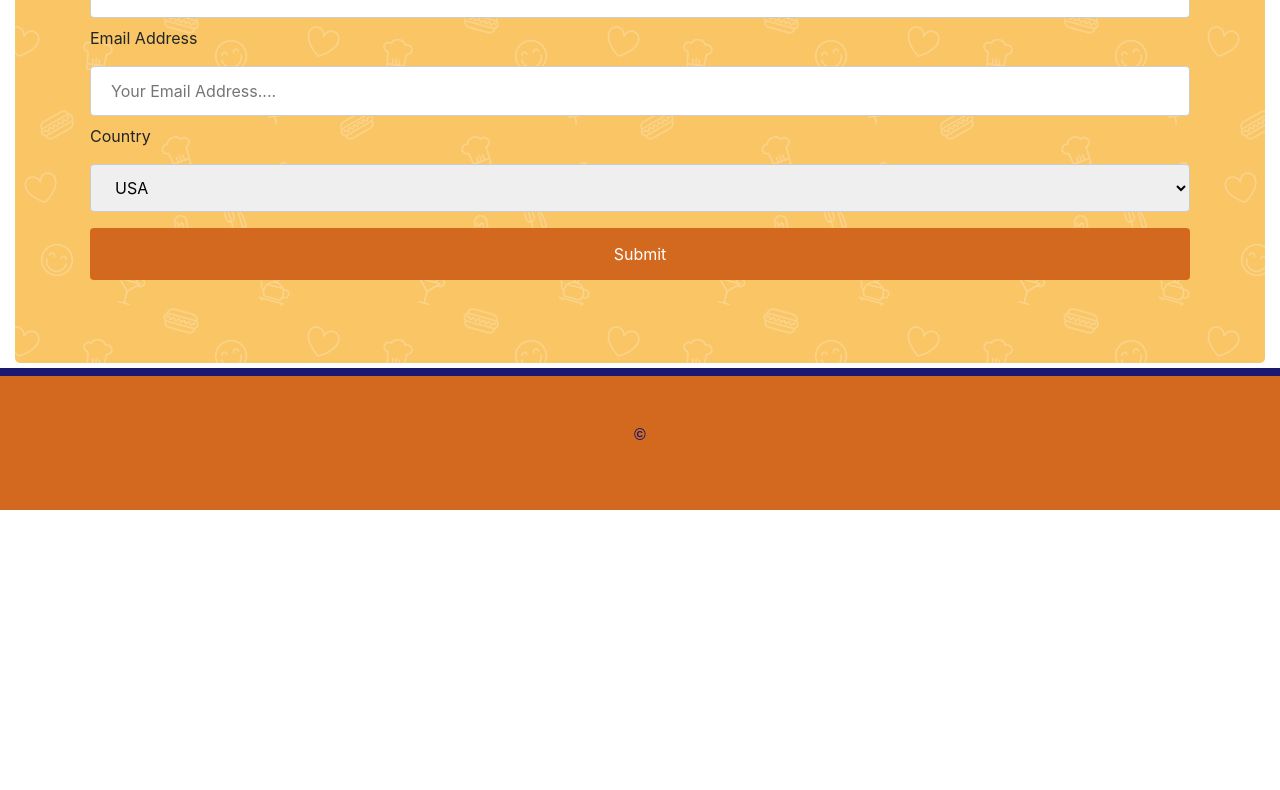
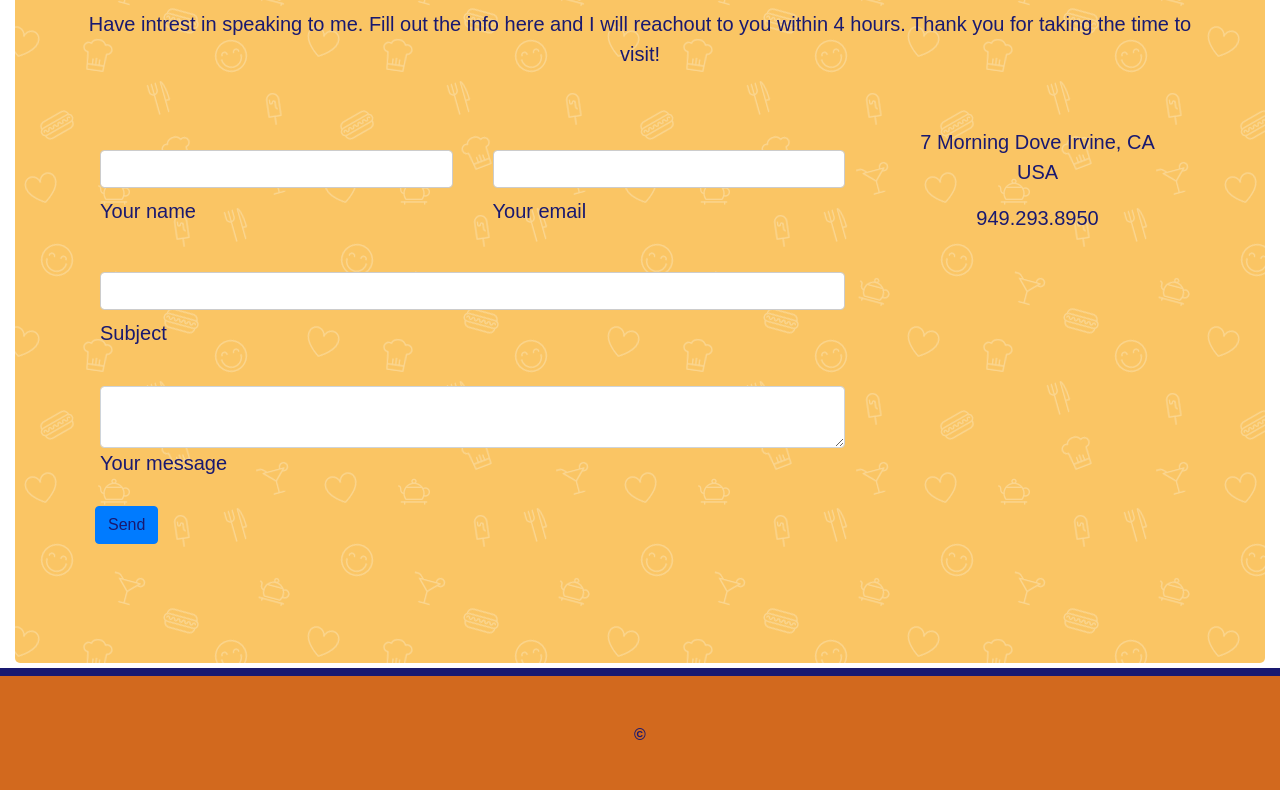
Before and after one commit to Rogue1037/Bootstrap-Portfolio1, a plain HTML site: page contact.html in a window 1280 px wide. Shown: the part 328-1118 px from the top of the page. Before the commit the page ends 838 px from the top, so only its background shows below. Drawn offline with nearby package versions, Linux system fonts and the light colour scheme.

Commit message:
added more to contact sheet

```diff
--- a/assets/css/style.css
+++ b/assets/css/style.css
@@ -81,8 +81,10 @@ input[type=text], select {
 
 }
 
-.nav {
-
+.mb-4 {
+  font-family: fantasy;
+  color: midnightblue;
+  font-size: 20px;
 
 }
 
--- a/contact.html
+++ b/contact.html
@@ -56,32 +56,98 @@
 <div class="container-fluid">
     <div class="main-content-fluid">
 
-            <div>
-                    <form action="/action_page.php">
-                      <label for="fname">Contact Name</label>
-                      <input type="text" id="fname" name="firstname" placeholder="Your name..">
 
-                      <label for="lname">Email Address</label>
-                      <input type="text" id="lname" name="email address" placeholder="Your Email Address....">
+<section class="mb-4">
 
-                      <label for="country">Country</label>
-                      <select id="country" name="country">
-                        <option value="USA">USA</option>
-                        <option value="canada">Canada</option>
-                        <option value="Coruscant">Couruscant</option>
-                      </select>
+  <h2 class="h1-responsive font-weight-bold text-center my-4">Contact us</h2>
+  <p class="text-center w-responsive mx-auto mb-5">Have intrest in speaking to me. Fill out the info here and I will reachout to you within 4 hours. Thank you for taking the time to visit!</p>
 
-                      <input type="submit" value="Submit">
-                    </form>
+  <div class="row">
+
+
+      <div class="col-md-9 mb-md-0 mb-5">
+          <form id="contact-form" name="contact-form" action="mailto:rogue1037@gmail.com" method="POST">
+
+
+              <div class="row">
+
+
+                  <div class="col-md-6">
+                      <div class="md-form mb-0">
+                          <input type="text" id="name" name="name" class="form-control">
+                          <label for="name" class="">Your name</label>
+                      </div>
                   </div>
 
 
 
+                  <div class="col-md-6">
+                      <div class="md-form mb-0">
+                          <input type="text" id="email" name="email" class="form-control">
+                          <label for="email" class="">Your email</label>
+                      </div>
+                  </div>
+
+
+              </div>
 
 
 
+              <div class="row">
+                  <div class="col-md-12">
+                      <div class="md-form mb-0">
+                          <input type="text" id="subject" name="subject" class="form-control">
+                          <label for="subject" class="">Subject</label>
+                      </div>
+                  </div>
+              </div>
 
 
+
+              <div class="row">
+
+
+                  <div class="col-md-12">
+
+                      <div class="md-form">
+                          <textarea type="text" id="message" name="message" rows="2" class="form-control md-textarea"></textarea>
+                          <label for="message">Your message</label>
+                      </div>
+
+                  </div>
+              </div>
+
+
+          </form>
+
+          <div class="text-center text-md-left">
+              <a class="btn btn-primary" onclick="document.getElementById('contact-form').submit();">Send</a>
+          </div>
+          <div class="status"></div>
+      </div>
+
+
+
+      <div class="col-md-3 text-center">
+          <ul class="list-unstyled mb-0">
+              <li><i class="fas fa-map-marker-alt fa-2x"></i>
+                  <p>7 Morning Dove Irvine, CA USA</p>
+              </li>
+
+              <li><i class="fas fa-phone mt-4 fa-2x"></i>
+                  <p>949.293.8950</p>
+              </li>
+
+              <li><i class="fas fa-envelope mt-4 fa-2x"></i>
+
+              </li>
+          </ul>
+      </div>
+
+
+  </div>
+
+</section>
 
 
         </div>
```
